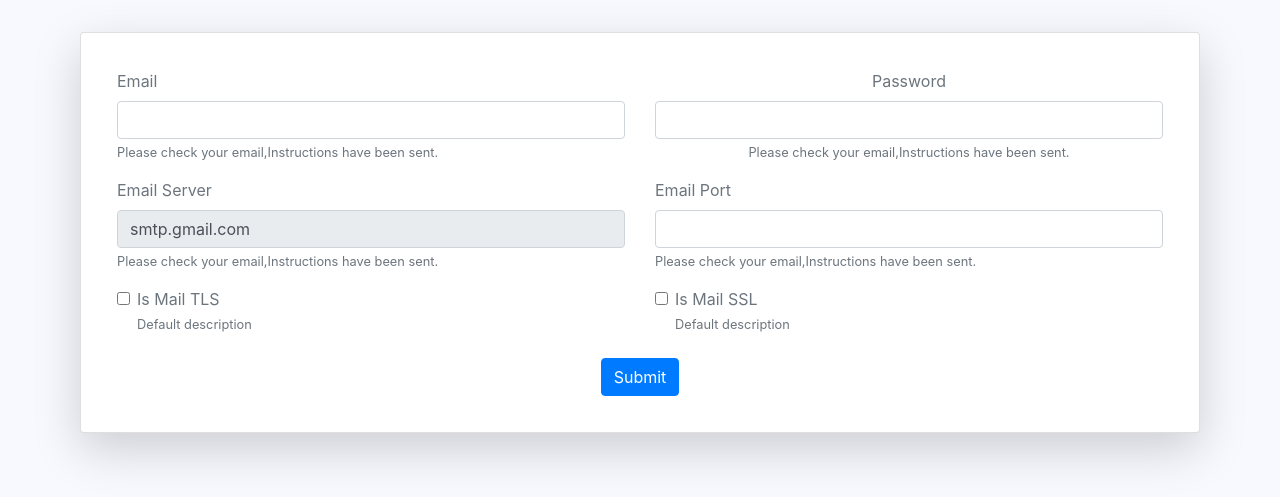
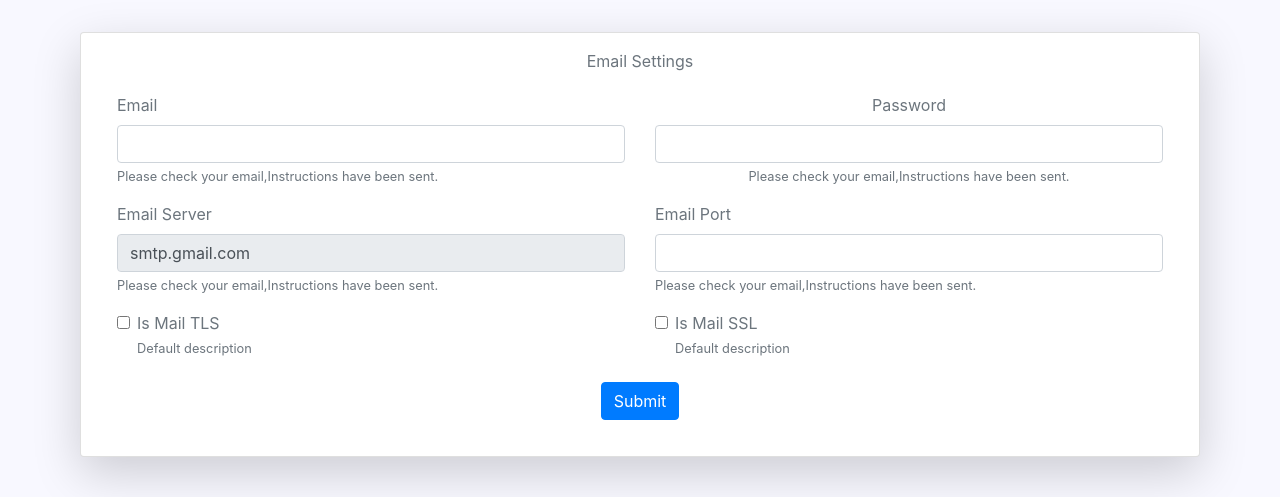
Before and after one commit to khushalt/ssp_india, a Flask app: page /desk/emailconfig in a window 1280 px wide. Shown: the part 106-603 px from the top of the page. Run offline with Flask 2, Linux system fonts and the light colour scheme; the visitor is signed in with stand-in values (Sample User, id 1); some libraries are stand-ins or nearby versions; some web fonts are replaced.

Commit message:
fix: email settings default rendering WIP

```diff
--- a/app/desk/models.py
+++ b/app/desk/models.py
@@ -11,7 +11,7 @@
     mail_ttl = db.Column(db.Boolean())
     mail_ssl = db.Column(db.Boolean())
     creation = db.Column(db.DateTime, nullable=False, default=datetime.datetime.utcnow)
-    updated = db.Column(db.DateTime, nullable=True)
+    updated = db.Column(db.DateTime, nullable=True, default=datetime.datetime.utcnow)
 
     def set_password(self, password):
         self.password_hash = generate_password_hash(password)
--- a/app/desk/routes.py
+++ b/app/desk/routes.py
@@ -16,15 +16,22 @@
 	elif request.method == 'POST':
 		try:
 			if form.validate_on_submit():
-				email = EmailSetting(username = request.form.get('email'), email_server = 'smtp.gmail.com',
-									email_port = request.form.get('mail_port'), mail_ttl = request.form.get('mail_tls'),
-									mail_ssl = request.form.get('mail_ssl'))
-				email.set_password(request.form.get('password'))
-				db.session.add(email)
-				db.session.commit()
-				flash("Email Submitted Successfully", 'success')
+				is_email = EmailSetting.query.all()
+				if not is_email:
+					email = EmailSetting(username = request.form.get('email'), email_server = 'smtp.gmail.com',
+										email_port = request.form.get('mail_port'), mail_ttl = 1 if request.form.get('mail_tls') else 0,
+										mail_ssl = 1 if request.form.get('mail_ssl') else 0)
+					email.set_password(request.form.get('password'))
+					db.session.add(email)
+					db.session.commit()
+					flash("Email Submitted Successfully", 'success')
+				else:
+					email_ = EmailSetting.query.filter_by(username=is_email[0].username)
+					email_.username = 'test@gmail.com'
+					db.session.commit()
+					flash("Email Exist","danger")
 			return render_template('/desk/email_settings.html', title="Email Settings", form= form)
 		except Exception as e:
 			flash("Something went wrong, please check log for more details", "danger")
-			print(e)
+			print(">>>>>",e)
 			return render_template('/desk/email_settings.html', title="Email Settings", form= form)
--- a/app/static/css/utils.css
+++ b/app/static/css/utils.css
@@ -50,5 +50,5 @@
 }
 
 .header-font {
-	font-family: 'Bebas Neue';
+	font-family: 'Beth Ellen';
 }
--- a/app/templates/desk/email_settings.html
+++ b/app/templates/desk/email_settings.html
@@ -19,6 +19,9 @@
 
   <div class="row justify-content-center pt-3">
     <div class="card shadow-lg p-3 mb-4 bg-white rounded" style="width: 70rem;">
+      <div class="row justify-content-center text-muted">
+         Email Settings
+      </div>
       <div class="card-body">
           <form id="loginForm" method="post" action="" runat="server">
             <div class="row">
```
Also changed, not shown: concepts_to_implement.txt (+5 -3 lines).
